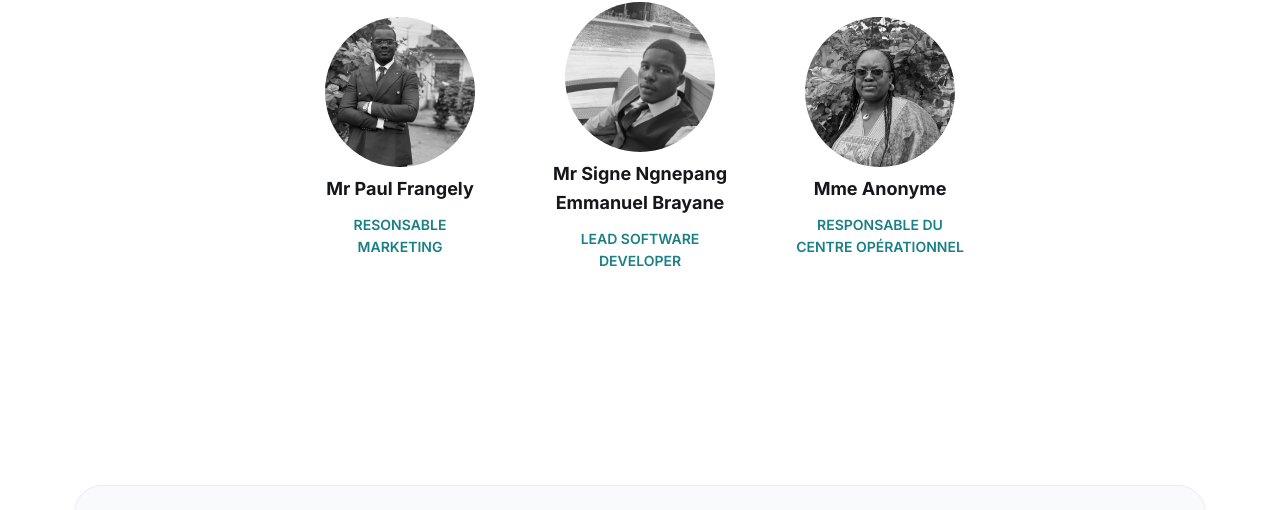
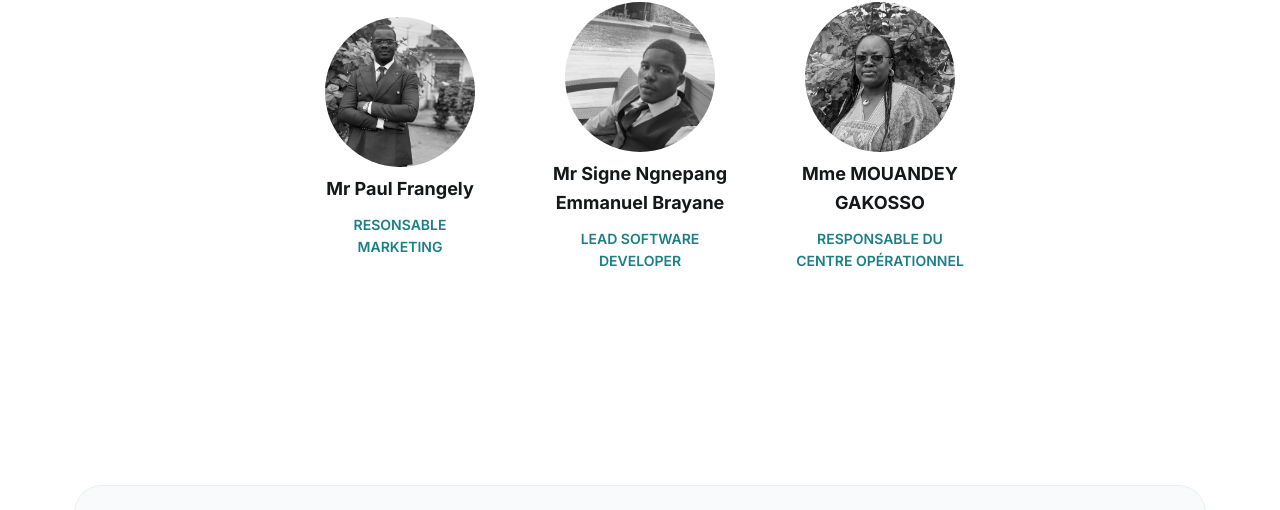
Before and after one commit to Emma-nuel1964/site, a plain HTML site: page a-propos.html in a window 1280 px wide. Shown: the part 3561-4071 px from the top of the page. Drawn offline with Linux system fonts and the light colour scheme.

Commit message:
Update participant name in a-propos.html

```diff
--- a/a-propos.html
+++ b/a-propos.html
@@ -312,8 +312,9 @@
               width="150PX"
               height="150PX"
               alt=""
+
             />
-            <span class="nom-part">Mme anonyme</span>
+            <span class="nom-part">Mme MOUANDEY GAKOSSO</span>
             <span class="role-part" >Responsable du centre opérationnel</span>
           </div>
         </div>
```
